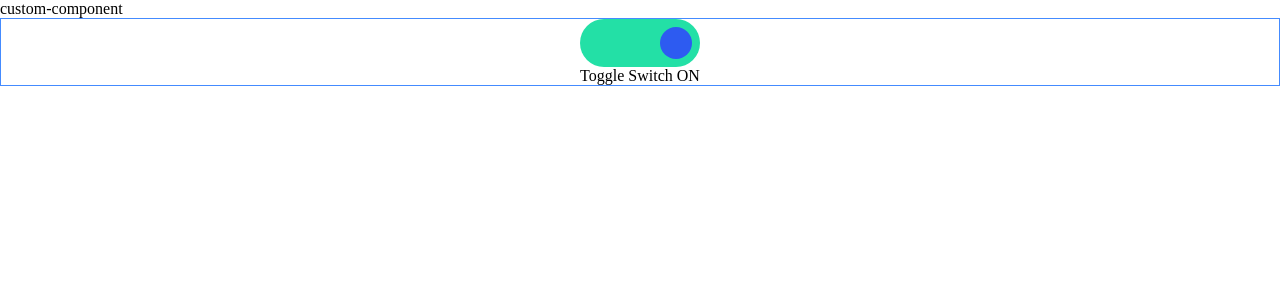
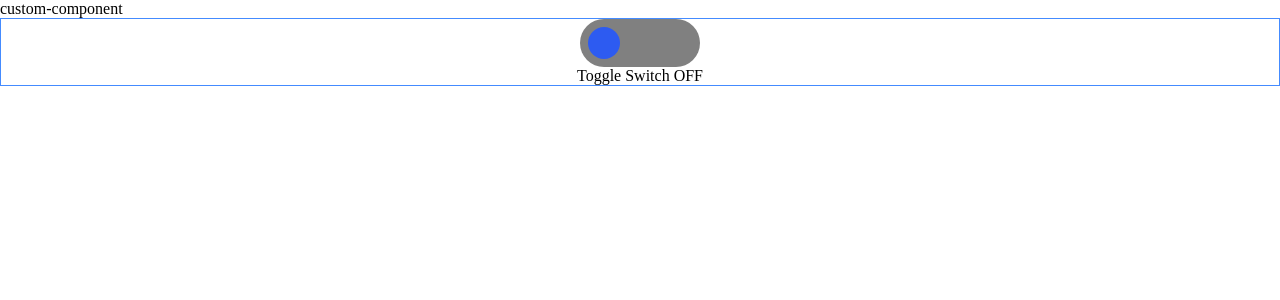
Before and after one commit to JAM-PARK/wanted_pre_onboarding, a React (Create React App) app in the folder custom-component/: page / in a window 1280 px wide. Shown: the top 300 px of the page. Built offline with nearby package versions, Linux system fonts and the light colour scheme; the HTML template or start-up script is replaced by a standard one.

Commit message:
Add : Toggle feature

```diff
--- a/custom-component/src/components/Toggle.js
+++ b/custom-component/src/components/Toggle.js
@@ -1,14 +1,21 @@
 import './Toggle.scss';
+import { useState } from 'react';
 
 const Toggle = () => {
+  const [isOn, setIsOn] = useState(false);
+
+  const handleToggle = () => {
+    setIsOn(!isOn);
+  };
+
   return (
     <>
-      <div className="container">
-        <div className="toggle-container toggle-checked" />
+      <div className="container" onClick={handleToggle}>
+        <div className={`toggle-container ${isOn ? 'toggle-checked' : ''}`} />
         <div className="toggle-circle-container">
-          <div className="toggle-circle toggle-checked" />
+          <div className={`toggle-circle ${isOn ? 'toggle-checked' : ''}`} />
         </div>
-        <span className="desc">Toggle Switch ON</span>
+        <span className="desc">{isOn ? 'Toggle Switch ON' : 'Toggle Switch OFF'}</span>
       </div>
     </>
   );
--- a/custom-component/src/components/Toggle.scss
+++ b/custom-component/src/components/Toggle.scss
@@ -12,7 +12,7 @@
     height: 3rem;
     border-radius: 3rem;
     background-color: gray;
-    transition: all 0.2s ease;
+    transition: all 0.3s ease;
     &.toggle-checked {
       background-color: #23e0a6;
     }
@@ -31,7 +31,7 @@
       height: 2rem;
       border-radius: 50%;
       background-color: #2d5bf1;
-      transition: all 0.25s ease;
+      transition: all 0.3s ease;
 
       &.toggle-checked {
         left: 5rem;
```
